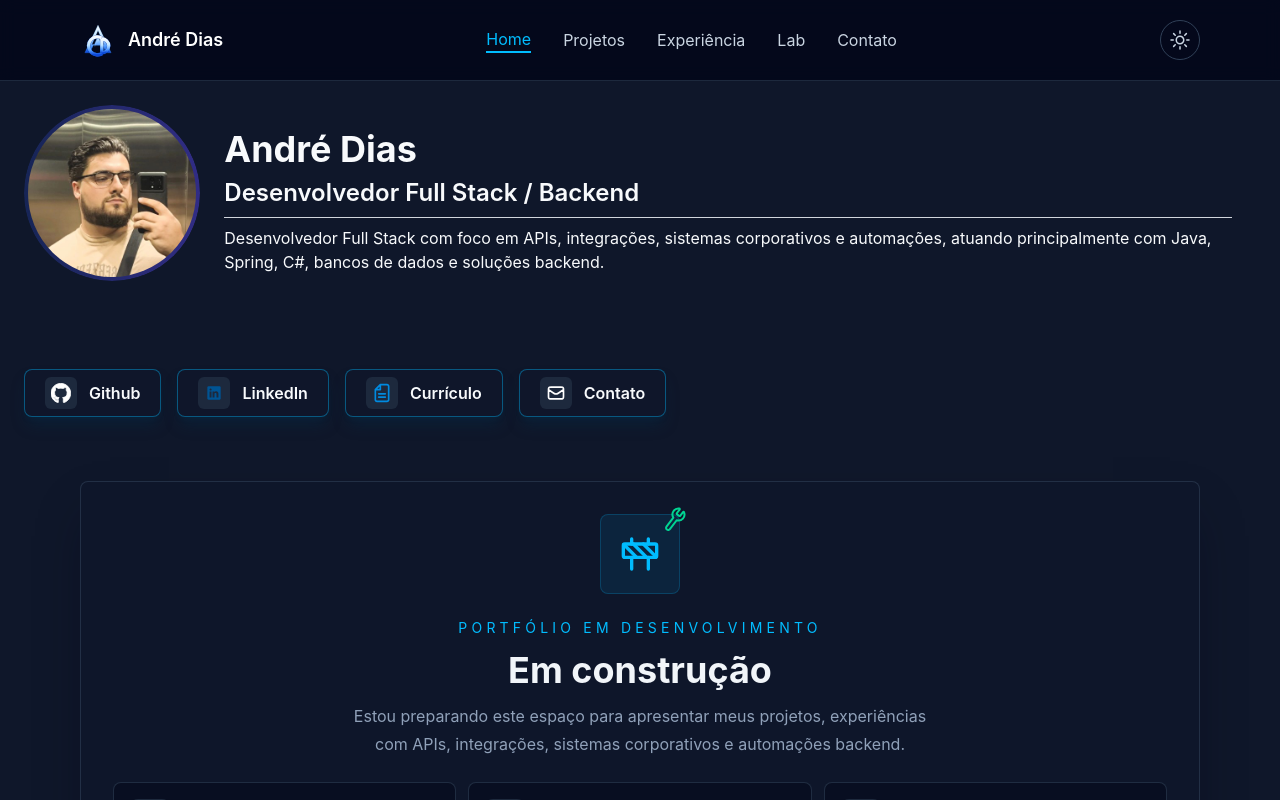
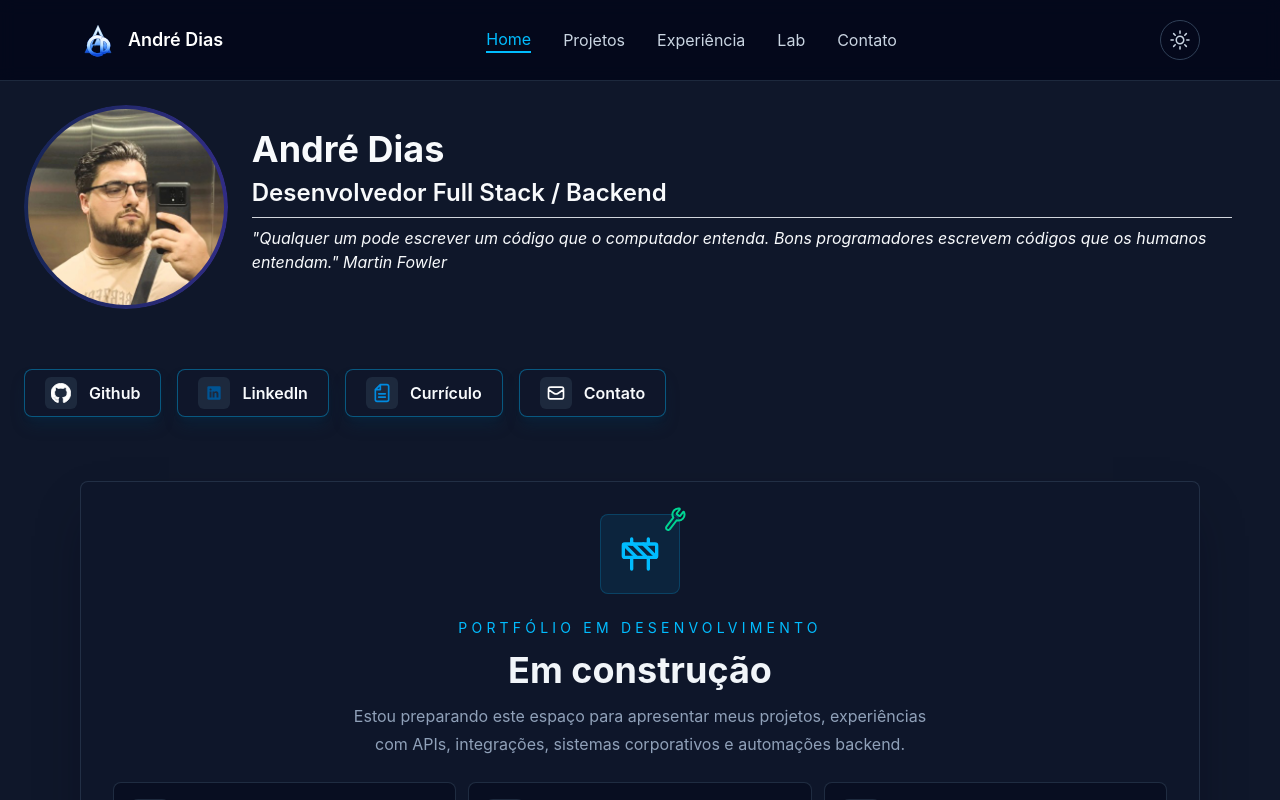
Before and after one commit to andredias20/portifolio-react, a React (Vite) app: page / in a window 1280 px wide. Shown: the top 800 px of the page. Built offline with nearby package versions, Linux system fonts and the light colour scheme.

Commit message:
chore: update HeroIntro text with italicized Martin Fowler quote

```diff
--- a/src/components/Hero/HeroIntro.tsx
+++ b/src/components/Hero/HeroIntro.tsx
@@ -6,8 +6,9 @@ export function HeroIntro() {
                 Desenvolvedor Full Stack / Backend
             </h2>
             <hr className="border-t border-gray-300" />
-            <p>
-                Desenvolvedor Full Stack com foco em APIs, integrações, sistemas corporativos e automações, atuando principalmente com Java, Spring, C#, bancos de dados e soluções backend.
+            <p style={{fontStyle: "italic"}}>
+                "Qualquer um pode escrever um código que o computador entenda. Bons programadores escrevem códigos que os humanos entendam."
+                Martin Fowler
             </p>
         </div>
     );
```
